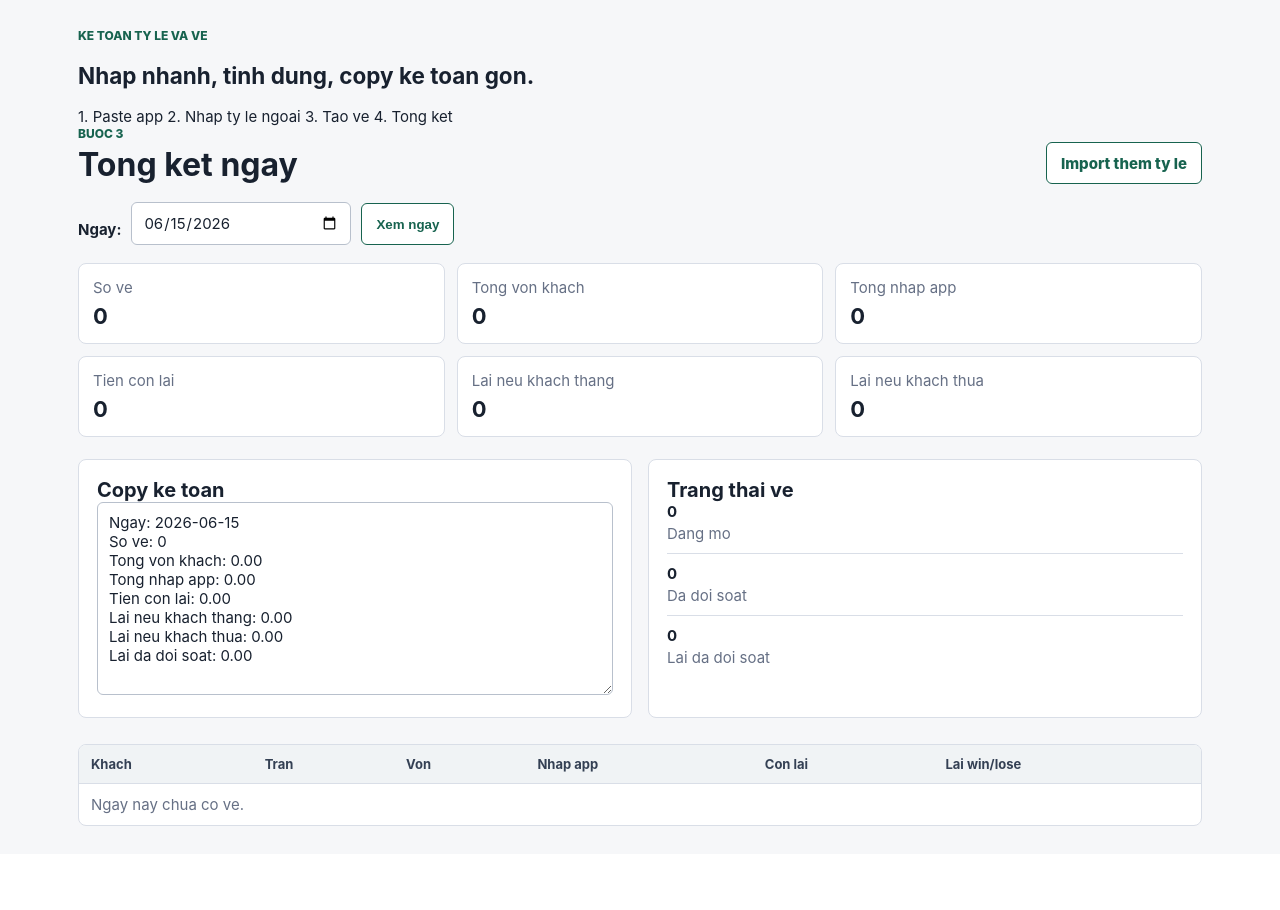
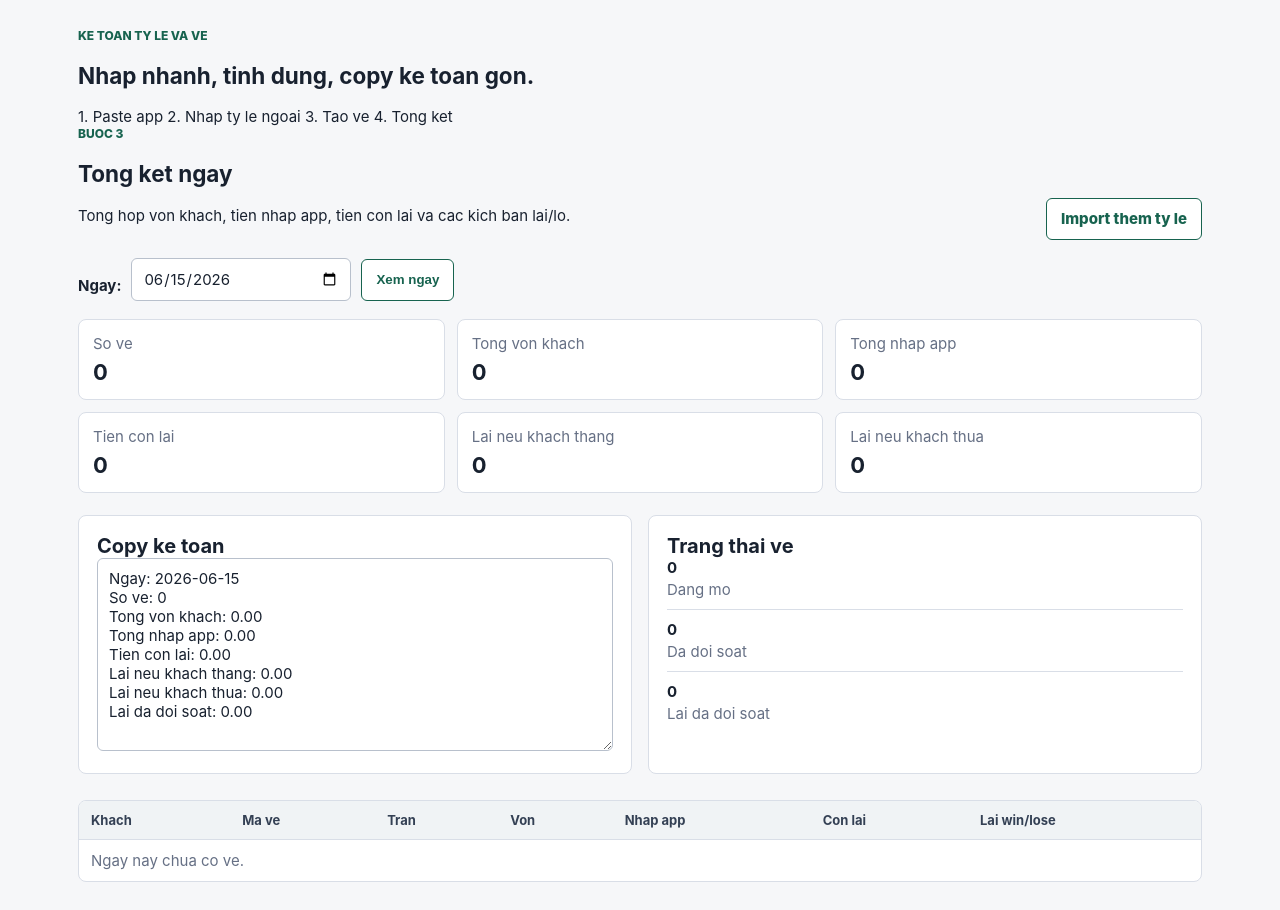
Before and after one commit to Panjiaphu/guilua, a Django app: page /summary/ in a window 1280 px wide. Shown: the part 64-974 px from the top of the page. Before the commit the page ends 890 px from the top, so only its background shows below. Run offline with Django 5.2, Linux system fonts and the light colour scheme; tables that the repository leaves empty hold one stand-in row (values such as "Sample post").

Commit message:
ui: polish daily summary screen

```diff
--- a/odds/templates/odds/summary.html
+++ b/odds/templates/odds/summary.html
@@ -4,7 +4,8 @@
 <section class="page-title">
   <div>
     <p class="eyebrow">Buoc 3</p>
-    <h1>Tong ket ngay</h1>
+    <h2>Tong ket ngay</h2>
+    <p class="page-subtitle">Tong hop von khach, tien nhap app, tien con lai va cac kich ban lai/lo.</p>
   </div>
   <a class="button secondary" href="{% url 'odds:import' %}">Import them ty le</a>
 </section>
@@ -44,6 +45,7 @@
     <thead>
       <tr>
         <th>Khach</th>
+        <th>Ma ve</th>
         <th>Tran</th>
         <th>Von</th>
         <th>Nhap app</th>
@@ -55,6 +57,7 @@
       {% for ticket in tickets %}
         <tr>
           <td data-label="Khach">{{ ticket.customer_name|default:"-" }}</td>
+          <td data-label="Ma ve">{{ ticket.ticket_code }}</td>
           <td data-label="Tran">{{ ticket.match_name_snapshot }} / {{ ticket.selection_snapshot }}</td>
           <td data-label="Von">{{ ticket.customer_stake }}</td>
           <td data-label="Nhap app">{{ ticket.app_stake }}</td>
@@ -62,7 +65,7 @@
           <td data-label="Lai win/lose">{{ ticket.profit_if_win }} / {{ ticket.profit_if_lose }}</td>
         </tr>
       {% empty %}
-        <tr><td colspan="6" class="empty">Ngay nay chua co ve.</td></tr>
+        <tr><td colspan="7" class="empty">Ngay nay chua co ve.</td></tr>
       {% endfor %}
     </tbody>
   </table>
```
